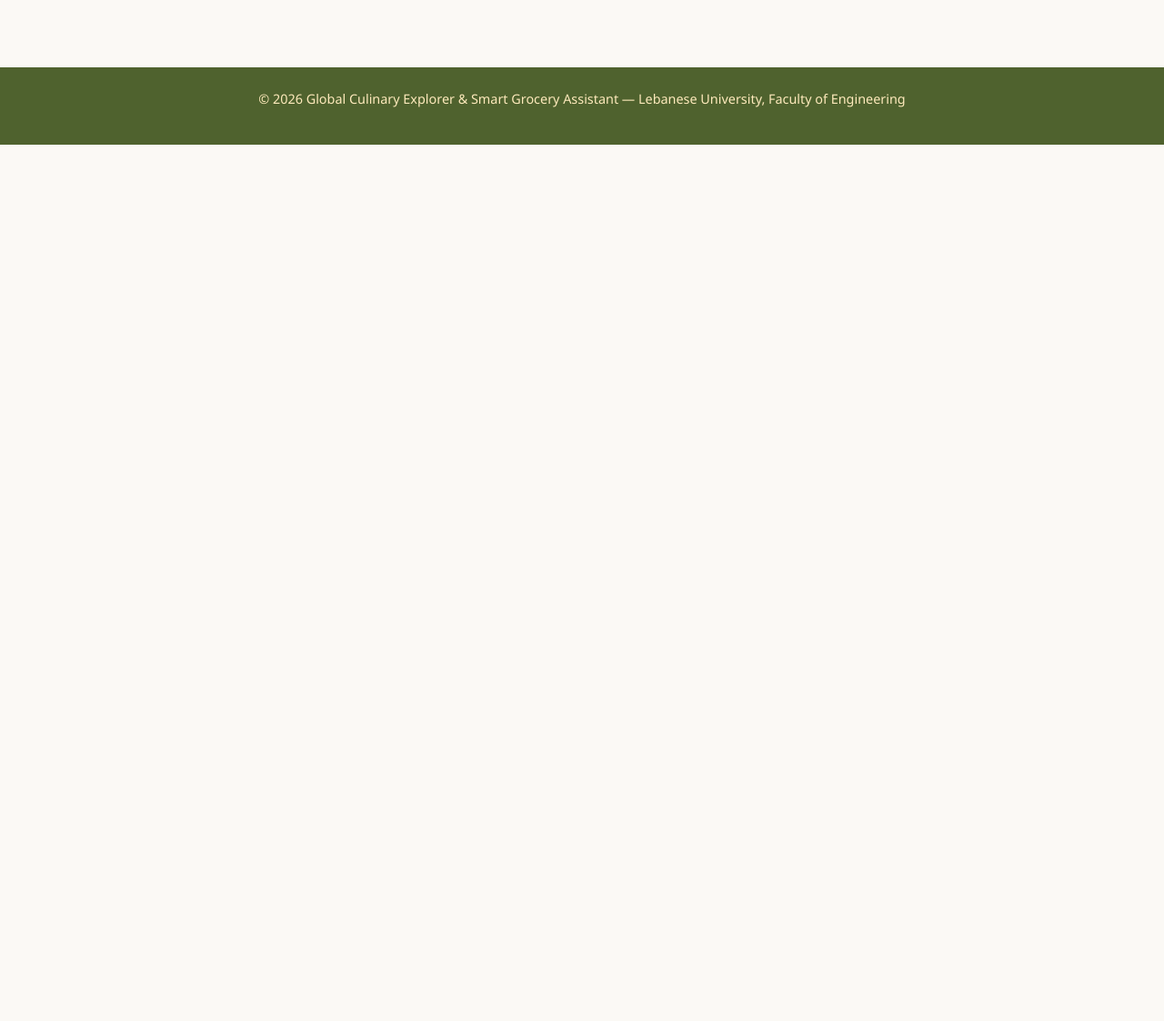
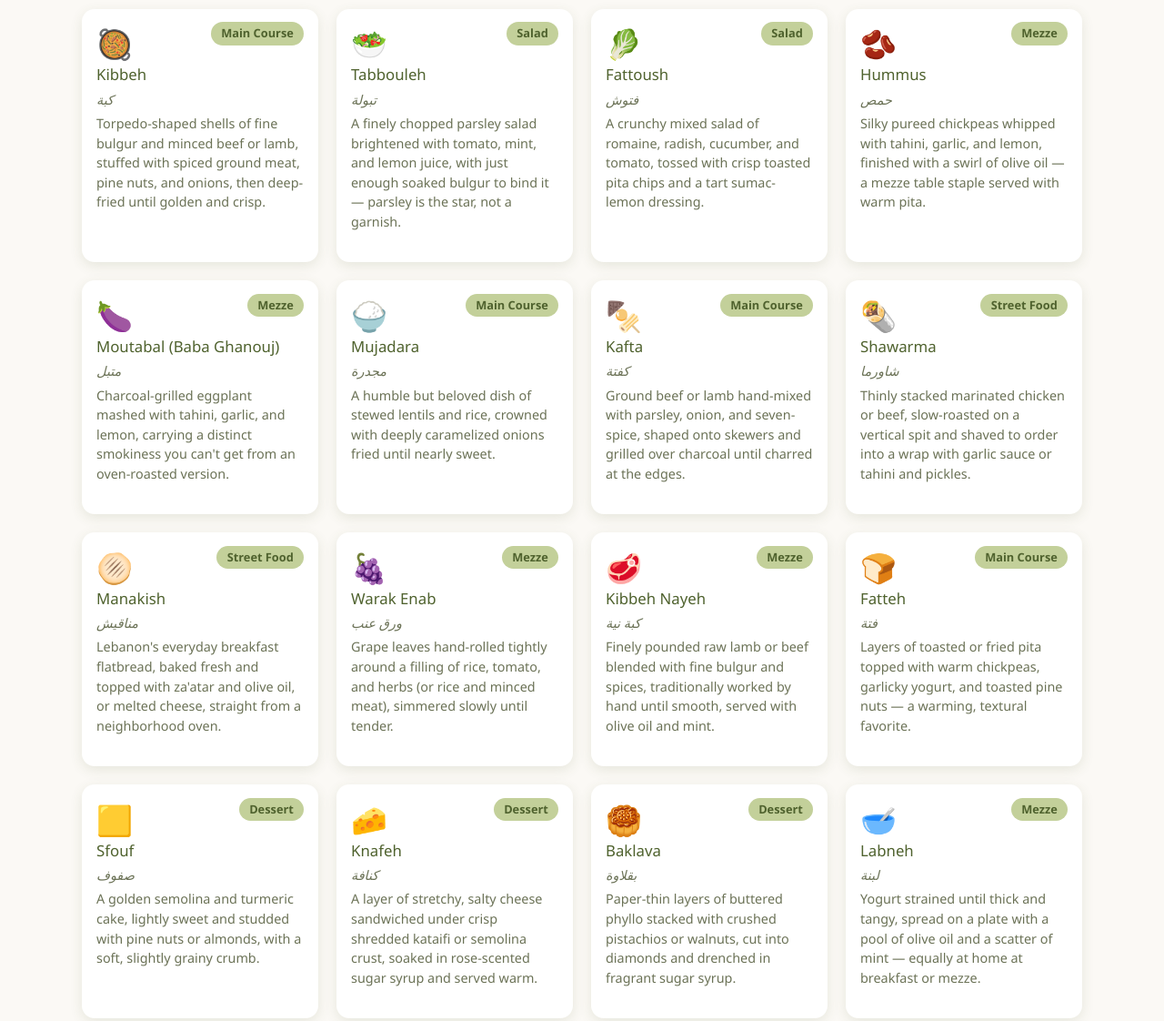
Before and after one commit to MaryNacouzi/global-culinary-explorer, a website: page public/beirut-bites.html in a window 1280 px wide. Shown: the part 260-1382 px from the top of the page at 91% size. Before the commit the page ends 800 px from the top, so only its background shows below. Drawn offline with nearby package versions, Linux system fonts and the light colour scheme.

Commit message:
populated curated lebanese dataset with client filtering integration

```diff
--- a/public/css/paragraph.css
+++ b/public/css/paragraph.css
@@ -9,7 +9,7 @@
   --color-bg: #FBF9F5;
   --color-text: #4F622E;
   --color-sage: #C3D09A;
-  --color-mustard: #EABA4A;
+  --color-mustard: #ffc31f;
   --color-cream: #FEEABC;
   --radius-md: 14px;
   --shadow-soft: 0 4px 14px rgba(79, 98, 46, 0.12);
@@ -116,7 +116,7 @@
 }
 
 .btn-mustard:hover {
-  background-color: #d9a63c;
+  background-color: #ffc31f;
   transform: translateY(-1px);
 }
 
--- /dev/null
+++ b/public/js/beirutBitesData.js
@@ -0,0 +1,187 @@
+// beirutBitesData.js
+// Curated, hand-written dataset of authentic Lebanese dishes.
+// No placeholder/Lorem Ipsum content — every entry is a real dish
+// with an original description.
+
+const BEIRUT_BITES = [
+  {
+    id: 1,
+    name: "Kibbeh",
+    arabicName: "كبة",
+    category: "Main Course",
+    icon: "🥘",
+    tags: ["fried", "meat", "bulgur", "classic"],
+    description:
+      "Torpedo-shaped shells of fine bulgur and minced beef or lamb, stuffed with spiced ground meat, pine nuts, and onions, then deep-fried until golden and crisp."
+  },
+  {
+    id: 2,
+    name: "Tabbouleh",
+    arabicName: "تبولة",
+    category: "Salad",
+    icon: "🥗",
+    tags: ["vegan", "fresh", "salad", "parsley"],
+    description:
+      "A finely chopped parsley salad brightened with tomato, mint, and lemon juice, with just enough soaked bulgur to bind it — parsley is the star, not a garnish."
+  },
+  {
+    id: 3,
+    name: "Fattoush",
+    arabicName: "فتوش",
+    category: "Salad",
+    icon: "🥬",
+    tags: ["vegan", "fresh", "salad", "sumac"],
+    description:
+      "A crunchy mixed salad of romaine, radish, cucumber, and tomato, tossed with crisp toasted pita chips and a tart sumac-lemon dressing."
+  },
+  {
+    id: 4,
+    name: "Hummus",
+    arabicName: "حمص",
+    category: "Mezze",
+    icon: "🫘",
+    tags: ["vegan", "dip", "chickpea", "mezze"],
+    description:
+      "Silky pureed chickpeas whipped with tahini, garlic, and lemon, finished with a swirl of olive oil — a mezze table staple served with warm pita."
+  },
+  {
+    id: 5,
+    name: "Moutabal (Baba Ghanouj)",
+    arabicName: "متبل",
+    category: "Mezze",
+    icon: "🍆",
+    tags: ["vegan", "dip", "eggplant", "smoky", "mezze"],
+    description:
+      "Charcoal-grilled eggplant mashed with tahini, garlic, and lemon, carrying a distinct smokiness you can't get from an oven-roasted version."
+  },
+  {
+    id: 6,
+    name: "Mujadara",
+    arabicName: "مجدرة",
+    category: "Main Course",
+    icon: "🍚",
+    tags: ["vegan", "lentils", "rice", "comfort food"],
+    description:
+      "A humble but beloved dish of stewed lentils and rice, crowned with deeply caramelized onions fried until nearly sweet."
+  },
+  {
+    id: 7,
+    name: "Kafta",
+    arabicName: "كفتة",
+    category: "Main Course",
+    icon: "🍢",
+    tags: ["grilled", "meat", "skewers"],
+    description:
+      "Ground beef or lamb hand-mixed with parsley, onion, and seven-spice, shaped onto skewers and grilled over charcoal until charred at the edges."
+  },
+  {
+    id: 8,
+    name: "Shawarma",
+    arabicName: "شاورما",
+    category: "Street Food",
+    icon: "🌯",
+    tags: ["street food", "meat", "wrap"],
+    description:
+      "Thinly stacked marinated chicken or beef, slow-roasted on a vertical spit and shaved to order into a wrap with garlic sauce or tahini and pickles."
+  },
+  {
+    id: 9,
+    name: "Manakish",
+    arabicName: "مناقيش",
+    category: "Street Food",
+    icon: "🫓",
+    tags: ["street food", "breakfast", "za'atar"],
+    description:
+      "Lebanon's everyday breakfast flatbread, baked fresh and topped with za'atar and olive oil, or melted cheese, straight from a neighborhood oven."
+  },
+  {
+    id: 10,
+    name: "Warak Enab",
+    arabicName: "ورق عنب",
+    category: "Mezze",
+    icon: "🍇",
+    tags: ["vegan option", "stuffed", "grape leaves", "mezze"],
+    description:
+      "Grape leaves hand-rolled tightly around a filling of rice, tomato, and herbs (or rice and minced meat), simmered slowly until tender."
+  },
+  {
+    id: 11,
+    name: "Kibbeh Nayeh",
+    arabicName: "كبة نية",
+    category: "Mezze",
+    icon: "🥩",
+    tags: ["raw", "meat", "traditional", "mezze"],
+    description:
+      "Finely pounded raw lamb or beef blended with fine bulgur and spices, traditionally worked by hand until smooth, served with olive oil and mint."
+  },
+  {
+    id: 12,
+    name: "Fatteh",
+    arabicName: "فتة",
+    category: "Main Course",
+    icon: "🍞",
+    tags: ["yogurt", "chickpea", "layered", "comfort food"],
+    description:
+      "Layers of toasted or fried pita topped with warm chickpeas, garlicky yogurt, and toasted pine nuts — a warming, textural favorite."
+  },
+  {
+    id: 13,
+    name: "Sfouf",
+    arabicName: "صفوف",
+    category: "Dessert",
+    icon: "🟨",
+    tags: ["dessert", "cake", "vegan option"],
+    description:
+      "A golden semolina and turmeric cake, lightly sweet and studded with pine nuts or almonds, with a soft, slightly grainy crumb."
+  },
+  {
+    id: 14,
+    name: "Knafeh",
+    arabicName: "كنافة",
+    category: "Dessert",
+    icon: "🧀",
+    tags: ["dessert", "cheese", "syrup"],
+    description:
+      "A layer of stretchy, salty cheese sandwiched under crisp shredded kataifi or semolina crust, soaked in rose-scented sugar syrup and served warm."
+  },
+  {
+    id: 15,
+    name: "Baklava",
+    arabicName: "بقلاوة",
+    category: "Dessert",
+    icon: "🥮",
+    tags: ["dessert", "nuts", "phyllo", "syrup"],
+    description:
+      "Paper-thin layers of buttered phyllo stacked with crushed pistachios or walnuts, cut into diamonds and drenched in fragrant sugar syrup."
+  },
+  {
+    id: 16,
+    name: "Labneh",
+    arabicName: "لبنة",
+    category: "Mezze",
+    icon: "🥣",
+    tags: ["vegan option", "yogurt", "breakfast", "mezze"],
+    description:
+      "Yogurt strained until thick and tangy, spread on a plate with a pool of olive oil and a scatter of mint — equally at home at breakfast or mezze."
+  },
+  {
+    id: 17,
+    name: "Batata Harra",
+    arabicName: "بطاطا حرة",
+    category: "Mezze",
+    icon: "🌶️",
+    tags: ["vegan", "spicy", "potatoes", "mezze"],
+    description:
+      "Cubed fried potatoes tossed hot with garlic, cilantro, and chili, delivering a punchy, garlicky heat that cuts through a rich mezze spread."
+  },
+  {
+    id: 18,
+    name: "Sayadieh",
+    arabicName: "صيادية",
+    category: "Main Course",
+    icon: "🐟",
+    tags: ["fish", "rice", "coastal"],
+    description:
+      "A coastal specialty of spiced rice cooked in a deeply browned onion stock, topped with pan-seared fish and toasted almonds."
+  }
+];
--- /dev/null
+++ b/public/js/beirutBitesFilter.js
@@ -0,0 +1,75 @@
+// beirutBitesFilter.js
+// ES6 class: renders the curated dish grid and filters it client-side
+// using native .includes() string matching against name, category,
+// description, and tags.
+
+class BeirutBitesFilter {
+  constructor({ dishes, gridId, inputId, emptyId }) {
+    this.dishes = dishes;
+    this.grid = document.getElementById(gridId);
+    this.input = document.getElementById(inputId);
+    this.emptyState = document.getElementById(emptyId);
+
+    this.renderAll(this.dishes);
+    this.input.addEventListener('input', () => this.handleFilter());
+  }
+
+  renderAll(list) {
+    if (list.length === 0) {
+      this.grid.style.display = 'none';
+      this.emptyState.style.display = 'block';
+      return;
+    }
+    this.grid.style.display = 'grid';
+    this.emptyState.style.display = 'none';
+
+    this.grid.innerHTML = list.map((dish) => this.renderCard(dish)).join('');
+  }
+
+  renderCard(dish) {
+    return `
+      <article class="dish-card" data-id="${dish.id}">
+        <div class="body">
+          <span style="font-size:2rem;">${dish.icon}</span>
+          <span class="badge-sage" style="float:right;">${this.escapeHtml(dish.category)}</span>
+          <h3>${this.escapeHtml(dish.name)}</h3>
+          <p style="font-style:italic;margin-bottom:0.3rem;">${this.escapeHtml(dish.arabicName)}</p>
+          <p>${this.escapeHtml(dish.description)}</p>
+        </div>
+      </article>
+    `;
+  }
+
+  handleFilter() {
+    const query = this.input.value.trim().toLowerCase();
+
+    if (!query) {
+      this.renderAll(this.dishes);
+      return;
+    }
+
+    const filtered = this.dishes.filter((dish) => {
+      const searchable = [dish.name, dish.category, dish.description, ...dish.tags]
+        .join(' ')
+        .toLowerCase();
+      return searchable.includes(query);
+    });
+
+    this.renderAll(filtered);
+  }
+
+  escapeHtml(str) {
+    const div = document.createElement('div');
+    div.textContent = str;
+    return div.innerHTML;
+  }
+}
+
+document.addEventListener('DOMContentLoaded', () => {
+  new BeirutBitesFilter({
+    dishes: BEIRUT_BITES,
+    gridId: 'dish-grid',
+    inputId: 'dish-filter',
+    emptyId: 'no-results'
+  });
+});
```
